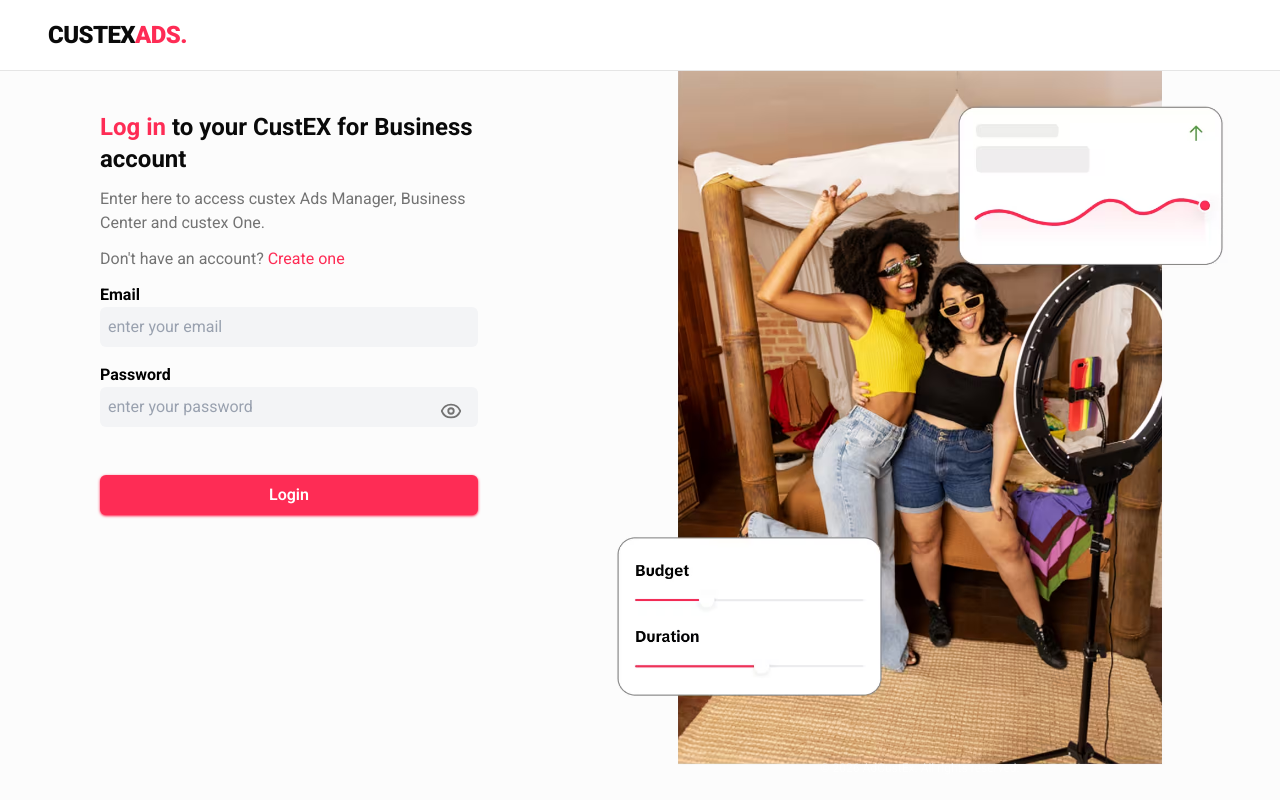
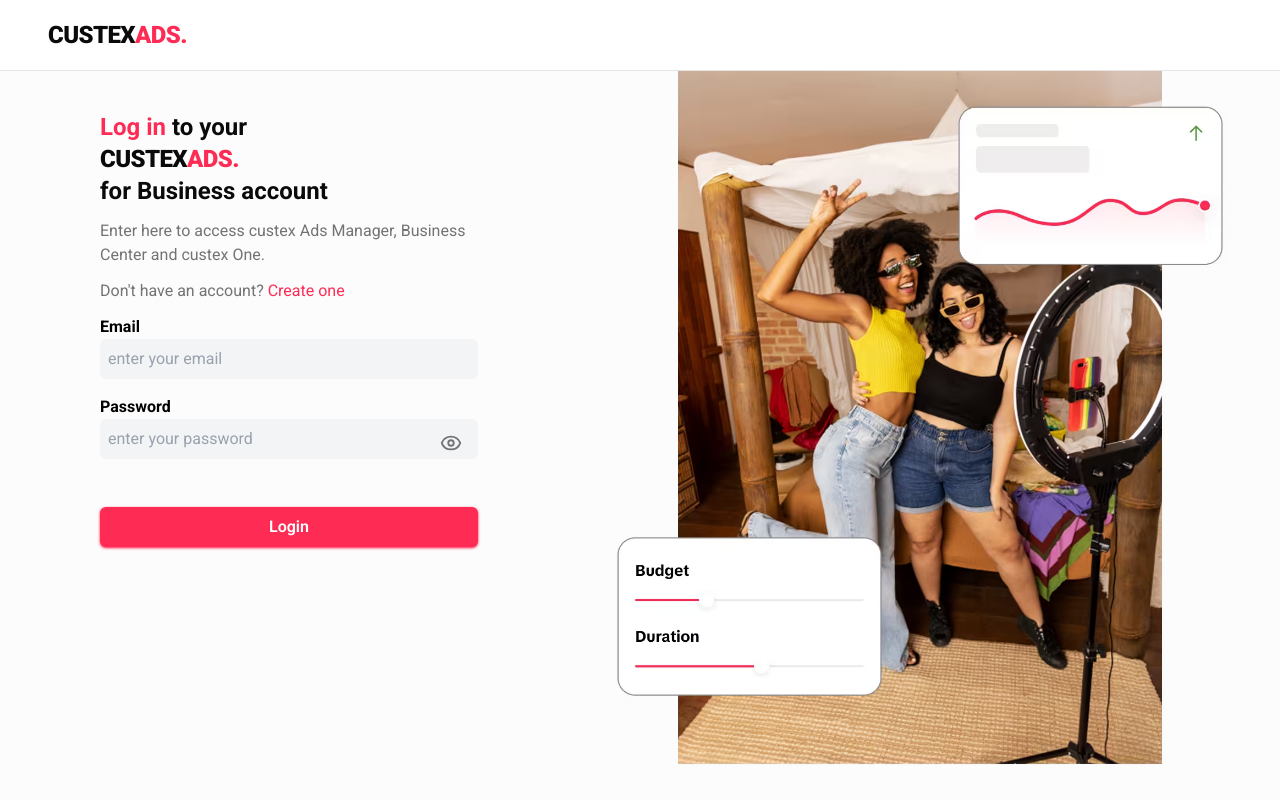
Before and after one commit to sullivanEmerald/ad-network-frontend, a Next.js app: page /auth/login in a window 1280 px wide. Built offline with nearby package versions, Linux system fonts and the light colour scheme; no server answers.

Commit message:
changed-to-app-logo

```diff
--- a/app/(Authentication)/auth/login/page.tsx
+++ b/app/(Authentication)/auth/login/page.tsx
@@ -16,6 +16,7 @@ import { loginSchema, LoginInput } from "@/lib/schemas/auth-schema";
 import { useStore } from "@/store/store";
 import { organisationEndpoints } from "@/endpoints/organisation";
 import { publisherEndpoints } from "@/endpoints/publisher";
+import { AppLogo } from "@/components/common/logo";
 
 export default function LoginPage() {
     const router = useRouter();
@@ -60,7 +61,7 @@ export default function LoginPage() {
     return (
         <section className="">
             <div className="w-full lg:max-w-[35%] space-y-3">
-                <h2 className="text-2xl font-bold"><span className="text-primary">Log in{" "}</span>to your CustEX for Business account</h2>
+                <h2 className="text-2xl font-bold"><span className="text-primary">Log in{" "}</span>to your <AppLogo /> for Business account</h2>
                 <p className="text-muted-foreground">Enter here to access custex Ads Manager, Business Center and custex One.
                 </p>
                 <p className="text-muted-foreground">Don't have an account? <Link href={authenticationEndpoints.register} className="text-primary text-bold">Create one</Link></p>
```
